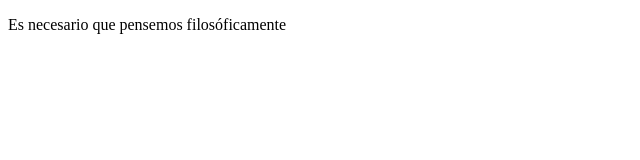
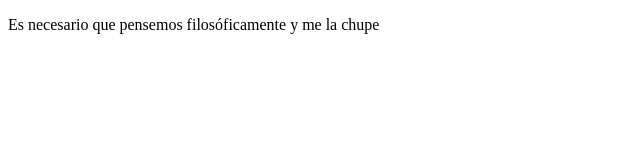
Before and after one commit to Esvelpe/proyectoDemoCursoPrework, a plain HTML site: page index.htm in a window 1280 px wide. Shown: the whole page, without its empty margins (0-640 px from the left). Drawn offline with Linux system fonts and the light colour scheme.

Commit message:
cambios generados

```diff
--- a/index.htm
+++ b/index.htm
@@ -8,7 +8,7 @@
 </head>
 <body>
     <p>
-        Es necesario que pensemos filosóficamente
+        Es necesario que pensemos filosóficamente y me la chupe
     </p>
 </body>
 </html>
```
